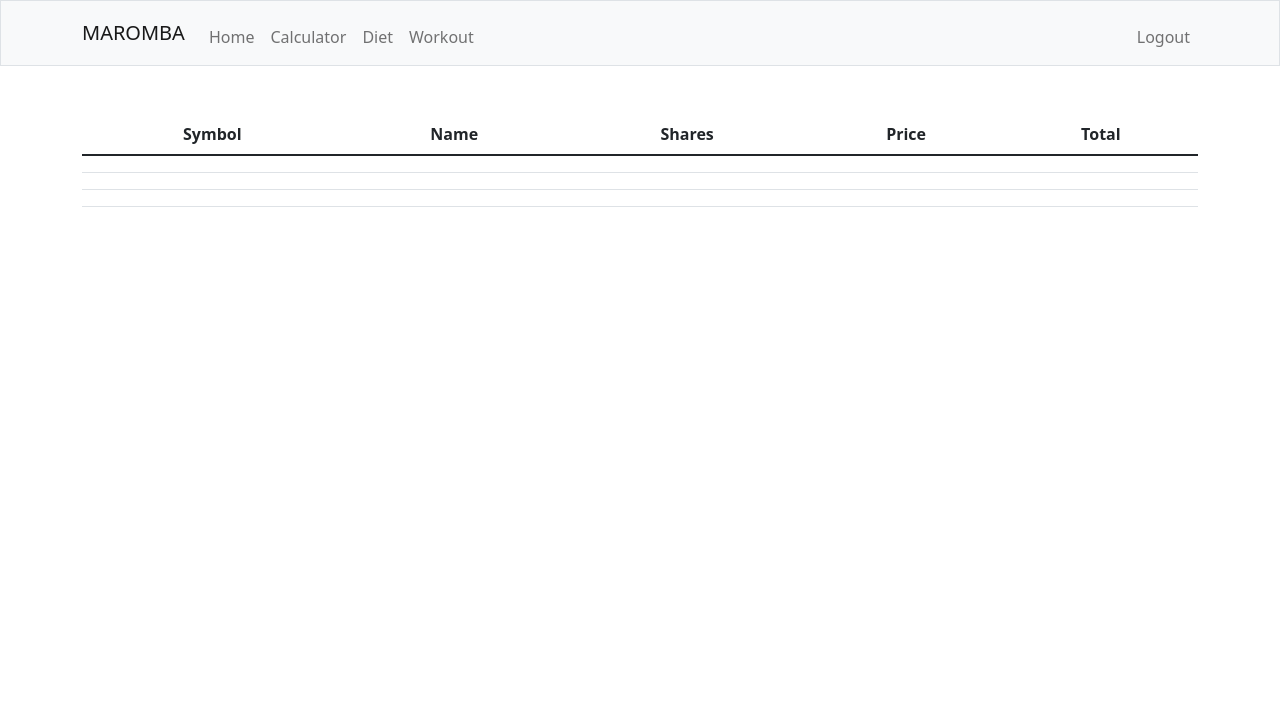
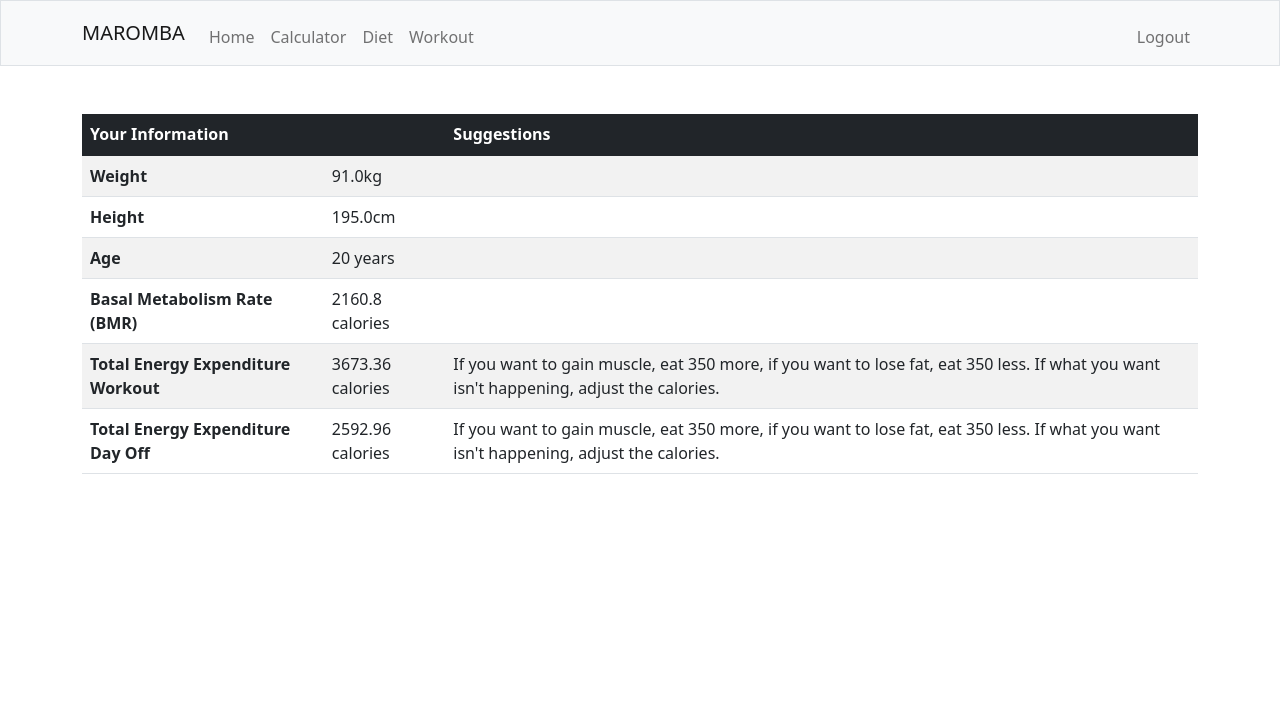
Before and after one commit to estevaopp/maromba, a Flask app: page / in a window 1280 px wide. Shown: the top 714 px of the page. Run offline with Flask 2, Linux system fonts and the light colour scheme; a user stored in the database is signed in; data comes from the database, SQL or seed files in the repository; both versions use the stored data as it was after the commit; lists and menus that the app fills with data are empty.

Commit message:
finish calc and start index

```diff
--- a/app/controllers/default.py
+++ b/app/controllers/default.py
@@ -3,7 +3,7 @@ from functools import wraps
 from is_safe_url import is_safe_url
 from flask import redirect, render_template, request, session, flash, url_for, abort
 from werkzeug.security import check_password_hash, generate_password_hash
-from flask_login import login_user, logout_user, login_required
+from flask_login import login_user, logout_user, login_required, current_user
 from app.models.tables import User, Info
 from app.models.forms import LoginForm, RegisterForm, InfoForm
 from app.controllers.helpers import calcTMB, calcFat, calcProtein, calcGET
@@ -12,7 +12,10 @@ from app.controllers.helpers import calcTMB, calcFat, calcProtein, calcGET
 @app.route("/", methods=["GET", "POST"])
 @login_required
 def index():
-    return render_template("index.html")
+    user_info = Info.query.filter_by(user_id=current_user.id).first()
+    """if request.methods == "POST":
+        pass"""
+    return render_template("index.html", info=user_info)
 
 
 @app.route("/calculator", methods=["GET", "POST"])
@@ -20,15 +23,21 @@ def index():
 def calculator():
     form = InfoForm()
     if form.validate_on_submit():
+        user_info = Info.query.filter_by(user_id=current_user.id).first()
+        if user_info:
+            db.session.delete(user_info)
+            db.session.commit()
         tmb = calcTMB(form.height.data, form.weight.data, form.age.data, form.gender.data)
         get_workout = calcGET(tmb, True)
         get_off = calcGET(tmb, False)
         protein = calcProtein(form.weight.data)
         fat = calcFat(form.weight.data)
         info = Info(height=form.height.data, weight=form.weight.data, age=form.age.data, gender=form.gender.data,
-            tmb=tmb, get_workout=get_workout, get_off=get_off, protein=protein, fat=fat)
+            tmb=tmb, get_workout=get_workout, get_off=get_off, protein=protein, fat=fat, user_id=current_user.id)
         db.session.add(info)
         db.session.commit()
+        return redirect("/")
+
     return render_template("calculator.html", form=form)
 
 
--- a/app/models/tables.py
+++ b/app/models/tables.py
@@ -1,13 +1,9 @@
-from app import app
+from app import app, db
 from flask_login import UserMixin
 from flask_sqlalchemy import SQLAlchemy
 from flask_wtf import FlaskForm
 from wtforms import StringField, PasswordField, SubmitField
 from wtforms.validators import InputRequired, Length, ValidationError, EqualTo
-
-db = SQLAlchemy(app)
-app.config['SQLALCHEMY_DATABASE_URI'] = 'sqlite:///database.db'
-app.config["SECRET_KEY"] = "thisisasecretkey"
 
 
 class User(db.Model, UserMixin):
--- a/app/templates/index.html
+++ b/app/templates/index.html
@@ -5,39 +5,49 @@
 {% endblock %}
 
 {% block main %}
-    <table class="table">
-        <thead>
+    <table class="table table-striped text-start">
+        <thead class="table-dark">
             <tr>
-                <th scope="col">Symbol</th>
-                <th scope="col">Name</th>
-                <th scope="col">Shares</th>
-                <th scope="col">Price</th>
-                <th scope="col">Total</th>
+                <th scope="col">Your Information</th>
+                <th scope="col"></th>
+                <th scope="col">Suggestions</th>
             </tr>
         </thead>
         <tbody>
             <tr>
-                    <th></th>
-                    <th></th>
-                    <th></th>
-                    <th></th>
-                    <th></th>
+                <th scope="row">Weight</th>
+                <td>{{ info.weight }}kg</td>
+                <td></td>
             </tr>
 
             <tr>
-                    <th></th>
-                    <th></th>
-                    <th></th>
-                    <th></th>
-                    <th></th>
+                <th scope="row">Height</th>
+                <td>{{ info.height }}cm</td>
+                <td></td>
             </tr>
 
             <tr>
-                    <th></th>
-                    <th></th>
-                    <th></th>
-                    <th></th>
-                    <th></th>
+                <th scope="row">Age</th>
+                <td>{{ info.age }} years</td>
+                <td></td>
+            </tr>
+
+            <tr>
+                <th scope="row">Basal Metabolism Rate (BMR)</th>
+                <td>{{ info.tmb }} calories</td>
+                <td></td>
+            </tr>
+
+            <tr>
+                <th scope="row">Total Energy Expenditure Workout</th>
+                <td>{{ info.get_workout }} calories</td>
+                <td>If you want to gain muscle, eat 350 more, if you want to lose fat, eat 350 less. If what you want isn't happening, adjust the calories.</td>
+            </tr>
+
+            <tr>
+                <th scope="row">Total Energy Expenditure Day Off</th>
+                <td>{{ info.get_off }} calories</td>
+                <td>If you want to gain muscle, eat 350 more, if you want to lose fat, eat 350 less. If what you want isn't happening, adjust the calories.</td>
             </tr>
         </tbody>
     </table>
--- a/app/templates/layout.html
+++ b/app/templates/layout.html
@@ -10,8 +10,6 @@
         <!-- http://getbootstrap.com/docs/5.1/ -->
         <link crossorigin="anonymous" href="https://cdn.jsdelivr.net/npm/bootstrap@5.1.3/dist/css/bootstrap.min.css" integrity="sha384-1BmE4kWBq78iYhFldvKuhfTAU6auU8tT94WrHftjDbrCEXSU1oBoqyl2QvZ6jIW3" rel="stylesheet">
         <script crossorigin="anonymous" src="https://cdn.jsdelivr.net/npm/bootstrap@5.1.3/dist/js/bootstrap.bundle.min.js" integrity="sha384-ka7Sk0Gln4gmtz2MlQnikT1wXgYsOg+OMhuP+IlRH9sENBO0LRn5q+8nbTov4+1p"></script>
-
-        <!-- https://favicon.io/emoji-favicons/money-bag/ -->
 
         <link href="/static/styles.css" rel="stylesheet">
 
```
Also changed, not shown: app/database.db. Lines whose indentation alone changed are shown as unchanged.
